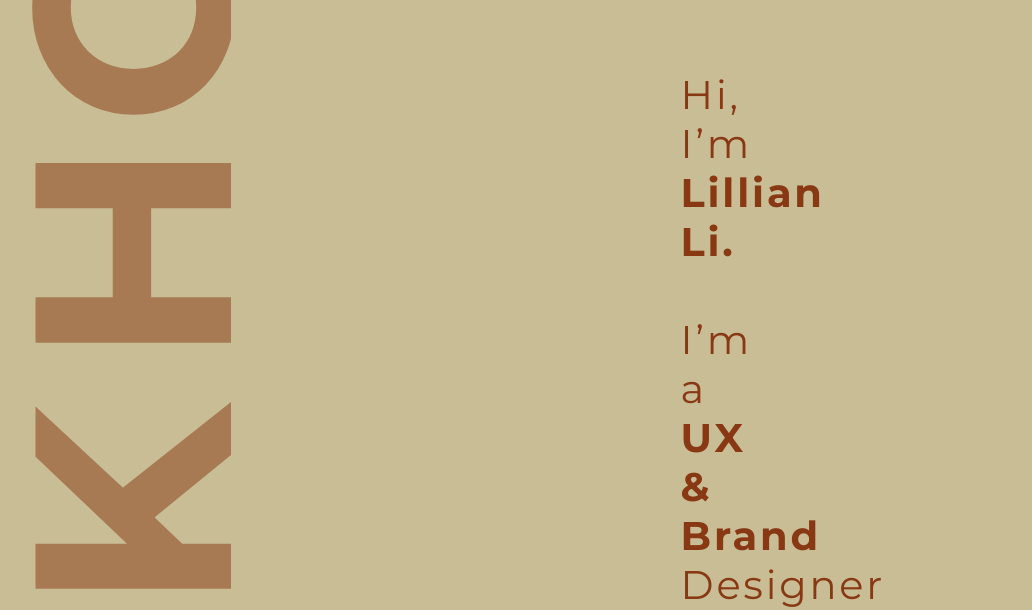
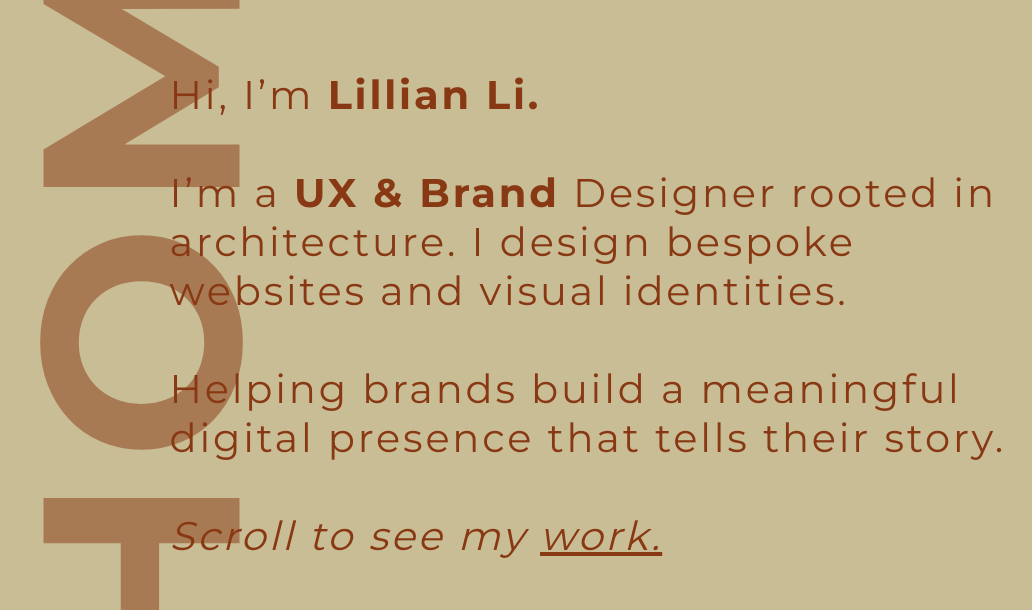
Before and after one commit to lillianlistudio/lillianlistudio.github.io, a plain HTML site: page index.html in a window 1280 px wide. Shown: the part 186-796 px from the top of the page, without its empty margins (49-1081 px from the left). Drawn offline with Linux system fonts and the light colour scheme.

Commit message:
summary commit 28

```diff
--- a/index.html
+++ b/index.html
@@ -12,7 +12,6 @@
         <link rel="stylesheet" href="style.css">
     </head>
     <body>
-        <div class="main-content">
         <div class="sticky-word-container">
             <div class="word-scroll">
               <span class="sticky-word home">HOME</span>
@@ -34,6 +33,5 @@
             <p>Have a project in mind? Drop me a line: <a href="mailto:lillianli.studio@gmail.com">
         <!--- linking Javascript--->
         <script src="script.js"></script>
-        </div>
     </body>
 </html>
--- a/style.css
+++ b/style.css
@@ -20,16 +20,6 @@ body {
     color: #222;
 }
 
-.main-content {
-    position: relative;
-    max-width: 1200px;
-    margin-left: auto;
-    margin-right: auto;
-    padding-left: 80px;
-    padding-right: 80px;
-    box-sizing: border-box;
-}
-
 header, section {
     width: 100%;
     max-width: 1200px;
@@ -45,7 +35,7 @@ header, section {
     left: 80px;
     top: 50%;
     transform: translateY(-50%);
-    width: 200px;
+    width: 216px;
     height: 1024px;
     background: transparent;
     display: flex;
@@ -106,9 +96,11 @@ header h1 {
 .summary-container {
     position: absolute;
     top: 256px;
-    left: calc(200px + 80px);
-    right: 80px;
-    width: auto;
+    left: 50%;
+    transform: translateX(-50%);
+    max-width: 843px;
+    right: auto;
+    width: 100%;
     box-sizing: border-box
 }
 
```
Lines whose indentation alone changed are shown as unchanged.
